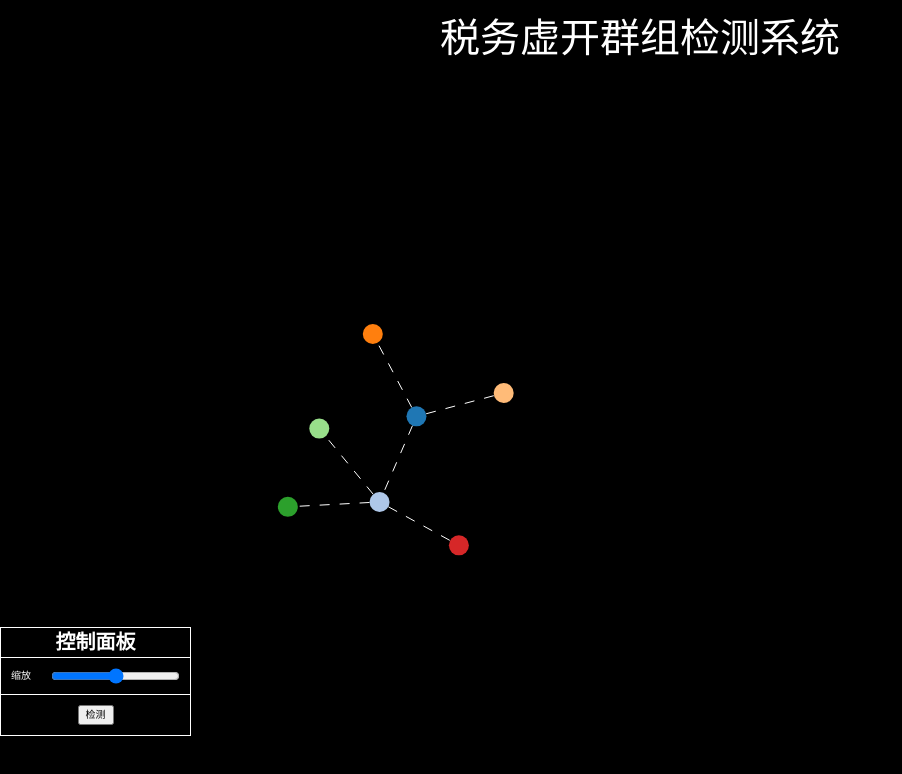
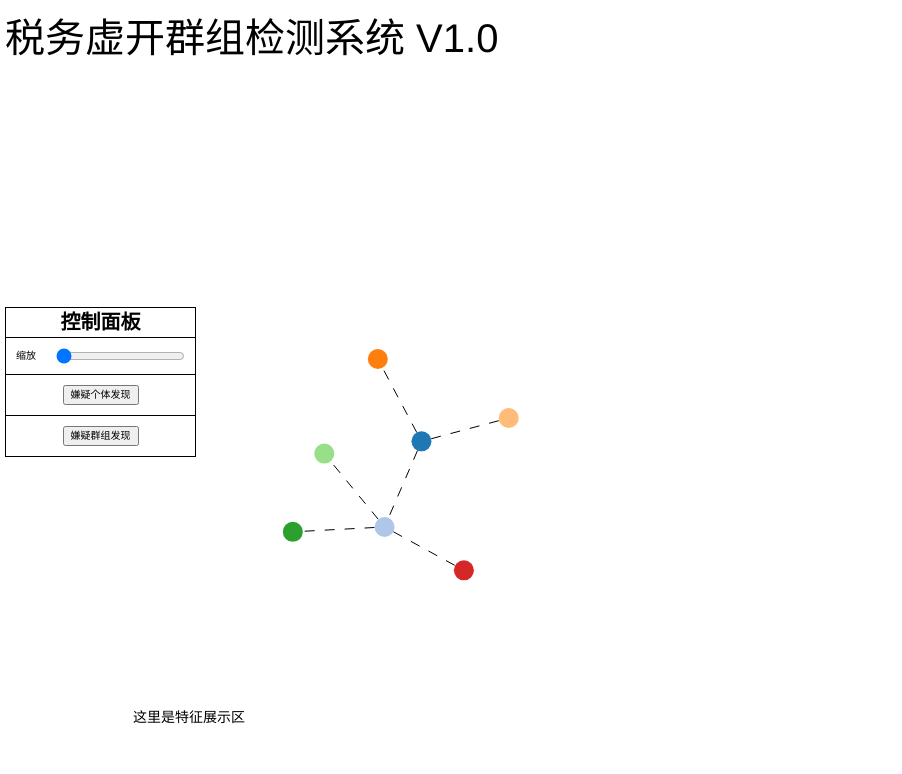
Before and after one commit to yuu6/py_neo, a plain HTML site: page static/pages/easy_layout.html in a window 1280 px wide. Shown: the whole page, without its empty margins (0-902 px from the left). Drawn offline with Linux system fonts and the light colour scheme.

Commit message:
黑变白 next step:   平行坐标系

```diff
--- a/static/pages/easy_layout.html
+++ b/static/pages/easy_layout.html
@@ -10,39 +10,48 @@
     <script src="../dependences/d3/d3.v3.min.js"></script>
     <style>
         body {
-            background-color: black;
+            background-color: white;
+            margin-left: 5px;
+            margin-right: 5px;
         }
 
         #title {
             padding-top: 10px;
-            text-align: center;
-            color: white;
+            text-align: left;
+            color: black;
             font-size: 40px;
         }
+
         td{
             text-align: center;
-            color: white;
+            color: black;
             padding: 10px 10px;
             font-size: 10px;
         }
         th{
             text-align: center;
-            color: white;
+            color: black;
             font-size: 20px;
         }
         input{
             width:50px
         }
         tr{
-            border: 1px white solid;
+            border: 1px black solid;
         }
         #control{
-            padding-top: 70vh;
+            padding-top: 30vh;
             text-align: center;
             color: white;
             position: absolute;
         }
-
+        #freas{
+            padding-top: 80vh;
+            text-align: center;
+            color: black;
+            position: absolute;
+            margin-left: 10%;
+        }
 
         @keyframes dash {
           to {
@@ -52,18 +61,24 @@
     </style>
 </head>
 <body>
-<div id="title" style="color: white"> 税务虚开群组检测系统</div>
-<div id="control" style="color: white">
+<div id="title" >税务虚开群组检测系统 V1.0</div>
+<div id="control" >
     <table>
         <thead> <tr><th colspan="2">控制面板</th></tr></thead>
         <tr>
             <td>缩放</td>
-            <td><input type="range" min="1" max="3" step="0.1" onchange="slided()" id="range" value="2"/></td>
+            <td><input type="range" min="1" max="3" step="0.1" onchange="slided()" id="range" value="1"/></td>
+        </tr>
+        <tr>
+            <td colspan="2"><button style="color: black">嫌疑个体发现</button></td>
         </tr>
          <tr>
-             <td colspan="2"><button style="color: black">检测</button></td>
+             <td colspan="2"><button style="color: black">嫌疑群组发现</button></td>
         </tr>
     </table>
+</div>
+<div id="freas">
+    这里是特征展示区
 </div>
 <script>
 
@@ -82,6 +97,8 @@
             .event(svg);
     }
 
+
+
     //缩放控件
     var zoom = d3.behavior.zoom()
         .scaleExtent([1, 3])
@@ -89,7 +106,7 @@
 
     //设定总宽度和高度
     var width = window.screen.availWidth - 30;
-    var height = 750;
+    var height = 800;
 
     //首先准备原始数据
     var nodes = [
@@ -120,6 +137,9 @@
         .attr("class", "svg-container")
         .call(zoom);
 
+
+
+
     //根据布局转换数据
     var force = d3.layout.force()
         .nodes(nodes)
@@ -146,8 +166,8 @@
         .append("line")
         .attr("class", "forceLine")
         .style({"stroke": function () {
-            return "white";
-        },"stroke-dasharray":"10","stroke-dashoffset":"100","animation":"dash 2s linear infinite"});
+            return "black";
+        },"stroke-dasharray":"10","stroke-dashoffset":"100","animation":"dash 2s linear infinite","marker-end":"url(#triangle)"});
 
     var circles = svg.selectAll(".forceCircle")
         .data(nodes)
@@ -162,6 +182,7 @@
         .on("mouseover",function (d) {
             console.log(d.x,d.y)
 
+            //移动的时候添加文本
              var g = svg.append("g")
                 g.append("rect")
                 .attr("class", "mouseRect")
@@ -169,7 +190,7 @@
                     return d.x-50;
                 })
                 .attr("y", function () {
-                    return d.y+30;
+                    return d.y+10;
                 })
                 .attr("height", "50")
                 .attr("width","100")
@@ -184,10 +205,14 @@
                 .attr("y", function () {
                     return d.y+40;
                 })
-                .attr("dy",".3em")
+                .attr("dy",".2em")
                 .attr("font-size", "2em")
                 .attr("color", "black")
                 .text(function(){ return d.name;})
+
+
+
+
         })
         .on("mouseout",function (d) {
             $(".mouseRect").remove();
```
